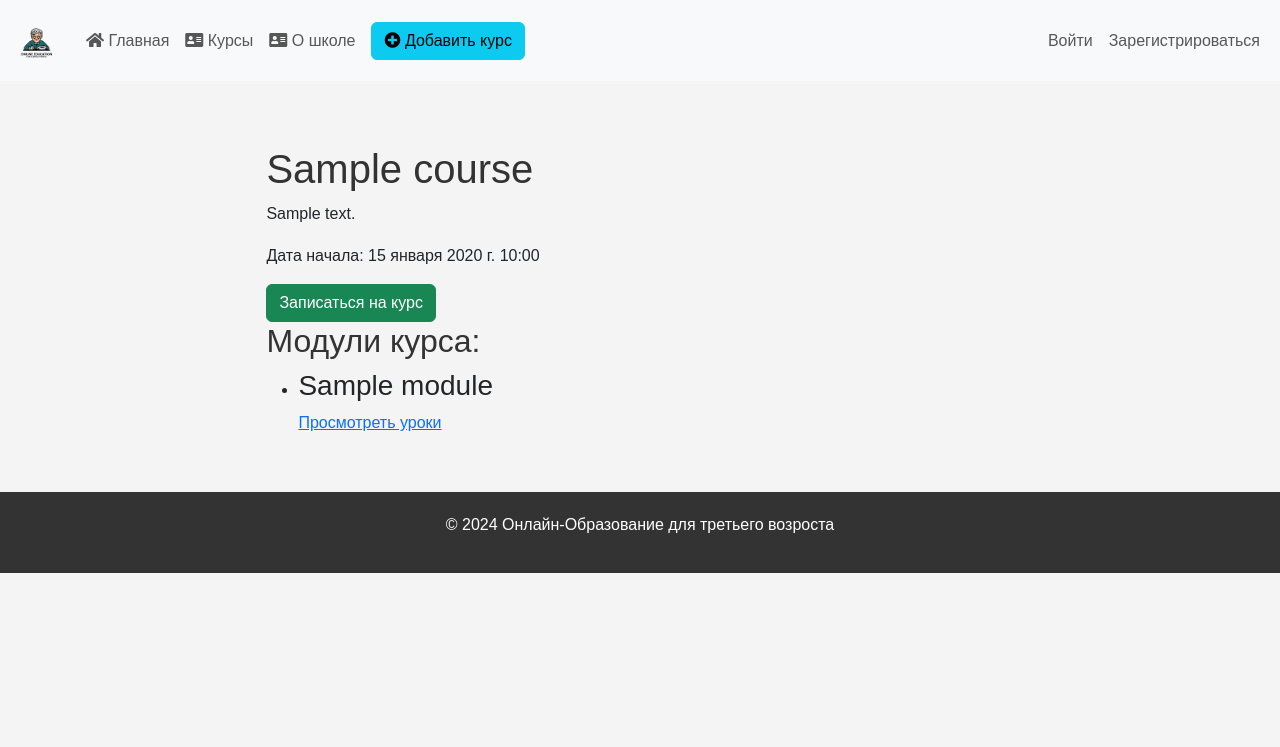
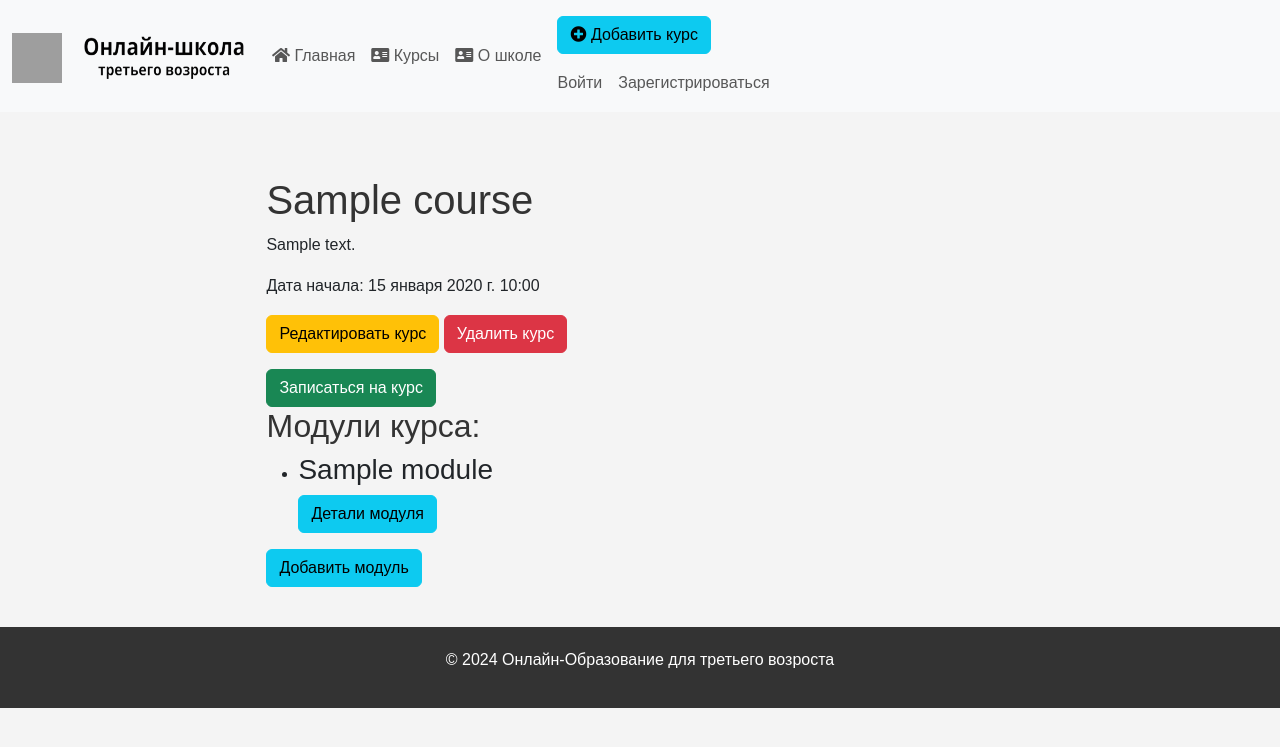
Before and after one commit to VladislavFl/education-system-django, a Django app: page /courses/course/1/ in a window 1280 px wide. Shown: the top 747 px of the page. Run offline with Django 4.2, Linux system fonts and the light colour scheme; tables that the repository leaves empty hold one stand-in row (values such as "Sample post"); some libraries are stand-ins or nearby versions; grey boxes are pictures that could not be loaded.

Commit message:
Add, edit, delete courses

```diff
--- a/EducationSystem/EducationSystem/settings.py
+++ b/EducationSystem/EducationSystem/settings.py
@@ -9,7 +9,7 @@ https://docs.djangoproject.com/en/4.2/topics/settings/
 For the full list of settings and their values, see
 https://docs.djangoproject.com/en/4.2/ref/settings/
 """
-
+import os
 from pathlib import Path
 
 from django.conf.global_settings import STATICFILES_DIRS
@@ -61,7 +61,7 @@ ROOT_URLCONF = 'EducationSystem.urls'
 TEMPLATES = [
     {
         'BACKEND': 'django.template.backends.django.DjangoTemplates',
-        'DIRS': [],
+        'DIRS': [os.path.join(BASE_DIR, 'templates')],
         'APP_DIRS': True,
         'OPTIONS': {
             'context_processors': [
--- a/EducationSystem/courses/templates/courses/course_detail.html
+++ b/EducationSystem/courses/templates/courses/course_detail.html
@@ -1,4 +1,4 @@
-<!-- templates/courses/course_detail.html -->
+<!-- course_detail.html -->
 {% extends 'main/layout.html' %}
 {% block title %}{{ course.title }}{% endblock %}
 {% block content %}
@@ -6,16 +6,21 @@
     <h1>{{ course.title }}</h1>
     <p>{{ course.description }}</p>
     <p>Дата начала: {{ course.date }}</p>
+       <!-- Кнопки для редактирования и удаления курса -->
+    <div class="mb-3">
+        <a href="{% url 'edit_course' course.id %}" class="btn btn-warning">Редактировать курс</a>
+        <a href="{% url 'delete_course' course.id %}" class="btn btn-danger">Удалить курс</a>
+    </div>
     <a href="{% url 'enroll_in_course' course.id %}" class="btn btn-success">Записаться на курс</a>
-
     <h2>Модули курса:</h2>
     <ul>
-        {% for module in modules %}
-            <li>
-                <h3>{{ module.title }}</h3>
-                <a href="{% url 'lesson_detail' module.lessons.first.id %}">Просмотреть уроки</a>
-            </li>
-        {% endfor %}
+    {% for module in modules %}
+        <li>
+             <h3>{{ module.title }}</h3>
+            <a href="{% url 'module_detail' module.id %}" class="btn btn-info">Детали модуля</a>
+        </li>
+    {% endfor %}
     </ul>
+    <a href="{% url 'create_module' course.id %}" class="btn btn-info">Добавить модуль</a>
 </div>
 {% endblock %}
--- a/EducationSystem/courses/templates/courses/create_assignment.html
+++ b/EducationSystem/courses/templates/courses/create_assignment.html
@@ -15,7 +15,8 @@
         {{ form.description.label_tag }}<br>
         {{ form.description }}
       </div>
-      <button class="btn btn-success" type="submit">Добавить задание</button>
+      <button type="submit" class="btn btn-success">Сохранить задание</button>
+        <a href="{% url 'lesson_detail' lesson.id %}" class="btn btn-secondary">Отмена</a>
     </form>
   </div>
 {% endblock %}
--- a/EducationSystem/courses/templates/courses/delete_course.html
+++ b/EducationSystem/courses/templates/courses/delete_course.html
@@ -7,7 +7,7 @@
     <form method="post">
         {% csrf_token %}
         <button class="btn btn-danger" type="submit">Удалить курс</button>
-        <a href="{% url 'courses_home' %}" class="btn btn-secondary">Отмена</a>
+        <a href="{% url 'courses_home'%}" class="btn btn-secondary">Отмена</a>
     </form>
 </div>
 {% endblock %}
--- a/EducationSystem/courses/templates/courses/delete_lesson.html
+++ b/EducationSystem/courses/templates/courses/delete_lesson.html
@@ -6,8 +6,8 @@
     <p>Вы уверены, что хотите удалить урок?</p>
     <form method="post">
         {% csrf_token %}
-        <button class="btn btn-danger" type="submit">Удалить урок</button>
-        <a href="{% url 'courses_home' %}" class="btn btn-secondary">Отмена</a>
+         <button type="submit" class="btn btn-danger">Удалить</button>
+        <a href="{% url 'module_detail' lesson.module.id %}" class="btn btn-secondary">Отмена</a>
     </form>
 </div>
 {% endblock %}
--- a/EducationSystem/courses/templates/courses/delete_module.htm.html
+++ b/EducationSystem/courses/templates/courses/delete_module.html
@@ -7,7 +7,7 @@
     <form method="post">
         {% csrf_token %}
         <button class="btn btn-danger" type="submit">Удалить модуль</button>
-        <a href="{% url 'courses_home' %}" class="btn btn-secondary">Отмена</a>
+        <a href="{% url 'course_detail'  module.course.id %}" class="btn btn-secondary">Отмена</a>
     </form>
 </div>
 {% endblock %}
--- a/EducationSystem/courses/templates/courses/edit_course.html
+++ b/EducationSystem/courses/templates/courses/edit_course.html
@@ -17,7 +17,8 @@
             {{ form.date.label_tag }}<br>
             {{ form.date }}
         </div>
-        <button class="btn btn-success" type="submit">Сохранить изменения</button>
+       <button type="submit" class="btn btn-success">Сохранить изменения</button>
+        <a href="{% url 'course_detail' course.id %}" class="btn btn-secondary">Отмена</a>
     </form>
 </div>
 {% endblock %}
--- a/EducationSystem/courses/templates/courses/edit_module.html
+++ b/EducationSystem/courses/templates/courses/edit_module.html
@@ -1,4 +1,3 @@
-<!-- templates/courses/edit_module.html -->
 {% extends 'main/layout.html' %}
 {% block title %}Редактирование модуля{% endblock %}
 {% block content %}
--- a/EducationSystem/courses/urls.py
+++ b/EducationSystem/courses/urls.py
@@ -9,13 +9,16 @@ urlpatterns = [
     path('create_assignment/<int:lesson_id>/', views.create_assignment, name='create_assignment'),
     path('course/<int:course_id>/', views.course_detail, name='course_detail'),# Просмотр деталей курса
     path('lesson/<int:lesson_id>/', views.lesson_detail, name='lesson_detail'),  # Просмотр деталей урока
+    path('module/<int:module_id>/', views.module_detail, name='module_detail'),# Детали модуля
+    path('assignment/<int:assignment_id>/', views.assignment_detail, name='assignment_detail'),# Детали урока
     path('enroll/<int:course_id>/', views.enroll_in_course, name='enroll_in_course'),  # Запись на курс
+    path('access_denied/<int:course_id>/', views.access_denied, name='access_denied'),
     path('edit_course/<int:course_id>/', views.edit_course, name='edit_course'),# Редактирование курса
+    path('delete_course/<int:course_id>/', views.delete_course, name='delete_course'),# Удаление курса
     path('edit_module/<int:module_id>/', views.edit_module, name='edit_module'),# Редактирование модуля
+    path('delete_module/<int:module_id>/', views.delete_module, name='delete_module'),# Удаление модуля
     path('edit_lesson/<int:lesson_id>/', views.edit_lesson, name='edit_lesson'),# Редактирование урока
+    path('delete_lesson/<int:lesson_id>/', views.delete_lesson, name='delete_lesson'),# Удаление урока
     path('edit_assignment/<int:assignment_id>/', views.edit_assignment, name='edit_assignment'),# Редактирование задания
-    path('delete_course/<int:course_id>/', views.delete_course, name='delete_course'),# Удаление курса
-    path('delete_module/<int:module_id>/', views.delete_module, name='delete_module'),# Удаление модуля
-    path('delete_lesson/<int:lesson_id>/', views.delete_lesson, name='delete_lesson'),# Удаление урока
     path('delete_assignment/<int:assignment_id>/', views.delete_assignment, name='delete_assignment'),# Удаление задания
 ]
--- a/EducationSystem/courses/views.py
+++ b/EducationSystem/courses/views.py
@@ -1,6 +1,9 @@
 from datetime import timezone
+from sys import modules
 
 from django.shortcuts import render, redirect, get_object_or_404
+
+import courses
 from .models import Courses, Modules, Lessons, Assignment, Enrollment
 from .forms import CoursesForm, ModuleForm, LessonForm, AssignmentForm, EnrollmentForm
 from django.contrib.auth.decorators import login_required
@@ -36,7 +39,7 @@ def create_module(request, course_id):
             module = form.save(commit=False)
             module.course = course
             module.save()
-            return redirect('create_lesson', module_id=module.id)
+            return redirect('module_detail', module_id=module.id)# Перенаправляем на страницу модуля
     else:
         form = ModuleForm()
     return render(request, 'courses/create_module.html', {'form': form, 'course': course})
@@ -62,7 +65,7 @@ def create_assignment(request, lesson_id):
             assignment = form.save(commit=False)
             assignment.lesson = lesson
             assignment.save()
-            return redirect('courses_home')
+            return redirect('lesson_detail', lesson_id=lesson.id)
     else:
         form = AssignmentForm()
     return render(request, 'courses/create_assignment.html', {'form': form, 'lesson': lesson})
@@ -77,12 +80,49 @@ def course_detail(request, course_id):
         'lessons': 3,
     })
 
+def module_detail(request, module_id):
+    module = get_object_or_404(Modules, id=module_id)
+    lessons = module.lessons.all()  # Получаем все уроки модуля
+    course = module.course  # Получаем курс, к которому принадлежит модуль
+    return render(request, 'courses/module_detail.html', {
+        'module': module,
+        'lessons': lessons,
+        'course': course,  # Передаем курс в контекст
+    })
 
-# Функция для просмотра уроков
+@login_required
 def lesson_detail(request, lesson_id):
     lesson = get_object_or_404(Lessons, id=lesson_id)
+    module = lesson.module  # Получаем модуль из урока
+    if module is None:
+        # Обработка случая, если модуль не найден
+        return render(request, 'courses/error.html', {'message': 'Модуль не найден.'})
+
+    course = module.course  # Получаем курс из модуля
+
+    if not Enrollment.objects.filter(user=request.user, course=course).exists():
+        return redirect('access_denied', course_id=course.id)
+
     assignments = lesson.assignments.all()
-    return render(request, 'courses/lesson_detail.html', {'lesson': lesson, 'assignments': assignments})
+    return render(request, 'courses/lesson_detail.html', {
+        'lesson': lesson,
+        'assignments': assignments,
+        'module': module,  # Передаем модуль в контекст
+    })
+
+def assignment_detail(request, assignment_id):
+    # Получаем задание по его идентификатору
+    assignment = get_object_or_404(Assignment, id=assignment_id)
+    lesson = assignment.lesson  # Предполагается, что задание связано с уроком
+
+    # Отправляем данные в шаблон
+    return render(request, 'courses/assignment_detail.html', {
+        'assignment': assignment,
+        'lesson': lesson,
+    })
+def access_denied(request, course_id):
+    course = get_object_or_404(Courses, id=course_id)
+    return render(request, 'courses/access_denied.html', {'course': course})
 
 # Функция для записи на курс
 @login_required
@@ -92,6 +132,12 @@ def enroll_in_course(request, course_id):
 
     if created:
         message = "Вы успешно записались на курс!"
+        # Получаем первую лекцию из модуля курса
+        first_module = course.modules.first()
+        if first_module:
+            first_lesson = first_module.lessons.first()
+            if first_lesson:
+                return redirect('lesson_detail', lesson_id=first_lesson.id)
     else:
         message = "Вы уже записаны на этот курс."
 
@@ -103,47 +149,11 @@ def edit_course(request, course_id):
     if request.method == 'POST':
         form = CoursesForm(request.POST, instance=course)
         if form.is_valid():
-            form.save()
-            return redirect('courses_home')
+            form.save()# Сохраняем изменения
+            return redirect('course_detail', course_id=course.id)  # Перенаправляем на страницу курса
     else:
         form = CoursesForm(instance=course)
     return render(request, 'courses/edit_course.html', {'form': form, 'course': course})
-
-@login_required
-def edit_module(request, module_id):
-    module = get_object_or_404(Modules, id=module_id)
-    if request.method == 'POST':
-        form = ModuleForm(request.POST, instance=module)
-        if form.is_valid():
-            form.save()
-            return redirect('create_lesson', module_id=module.id)
-    else:
-        form = ModuleForm(instance=module)
-    return render(request, 'courses/edit_module.html', {'form': form, 'module': module})
-
-@login_required
-def edit_lesson(request, lesson_id):
-    lesson = get_object_or_404(Lessons, id=lesson_id)
-    if request.method == 'POST':
-        form = LessonForm(request.POST, instance=lesson)
-        if form.is_valid():
-            form.save()
-            return redirect('create_assignment', lesson_id=lesson.id)
-    else:
-        form = LessonForm(instance=lesson)
-    return render(request, 'courses/edit_lesson.html', {'form': form, 'lesson': lesson})
-
-@login_required
-def edit_assignment(request, assignment_id):
-    assignment = get_object_or_404(Assignment, id=assignment_id)
-    if request.method == 'POST':
-        form = AssignmentForm(request.POST, instance=assignment)
-        if form.is_valid():
-            form.save()
-            return redirect('courses_home')
-    else:
-        form = AssignmentForm(instance=assignment)
-    return render(request, 'courses/edit_assignment.html', {'form': form, 'assignment': assignment})
 
 @login_required
 def delete_course(request, course_id):
@@ -154,25 +164,68 @@ def delete_course(request, course_id):
     return render(request, 'courses/delete_course.html', {'course': course})
 
 @login_required
-def delete_module(request, module_id):
+def edit_module(request, module_id):
     module = get_object_or_404(Modules, id=module_id)
     if request.method == 'POST':
-        module.delete()
-        return redirect('courses_home')
-    return render(request, 'courses/delete_module.html', {'module': module})
+        form = ModuleForm(request.POST, instance=module)
+        if form.is_valid():
+            form.save()
+            return redirect('module_detail', module_id=module.id)# Перенаправляем на страницу модуля
+    else:
+        form = ModuleForm(instance=module)
+    return render(request, 'courses/edit_module.html', {'form': form, 'module': module})
+
+@login_required
+def delete_module(request, module_id):
+    # Получаем модуль или выдаем 404, если не найден
+    module = get_object_or_404(Modules, id=module_id)
+    course_id = module.course.id  # Сохраняем ID курса для перенаправления
+
+    if request.method == 'POST':
+        module.delete()  # Удаляем модуль
+        return redirect('course_detail', course_id=course_id)  # Перенаправляем к деталям курса
+
+    return render(request, 'courses/delete_module.html', {'module': module}) # Возвращаем страницу подтверждения удаления модуля
+
+@login_required
+def edit_lesson(request, lesson_id):
+    lesson = get_object_or_404(Lessons, id=lesson_id)
+    if request.method == 'POST':
+        form = LessonForm(request.POST, instance=lesson)
+        if form.is_valid():
+            form.save()
+            return redirect('lesson_detail', lesson_id=lesson.id)
+    else:
+        form = LessonForm(instance=lesson)
+    return render(request, 'courses/edit_lesson.html', {'form': form, 'lesson': lesson})
 
 @login_required
 def delete_lesson(request, lesson_id):
     lesson = get_object_or_404(Lessons, id=lesson_id)
+    module_id = lesson.module.id  # Получаем ID модуля, к которому принадлежит урок
     if request.method == 'POST':
-        lesson.delete()
-        return redirect('courses_home')
+        lesson.delete()  # Удаляем урок
+        return redirect('module_detail', module_id=module_id)  # Перенаправляем к деталям модуля
     return render(request, 'courses/delete_lesson.html', {'lesson': lesson})
+
+@login_required
+def edit_assignment(request, assignment_id):
+    assignment = get_object_or_404(Assignment, id=assignment_id)
+    if request.method == 'POST':
+        form = AssignmentForm(request.POST, instance=assignment)
+        if form.is_valid():
+            form.save()
+            return redirect('assignment_detail', assignment_id=assignment_id)
+    else:
+        form = AssignmentForm(instance=assignment)
+    return render(request, 'courses/edit_assignment.html', {'form': form, 'assignment': assignment})
+
 
 @login_required
 def delete_assignment(request, assignment_id):
     assignment = get_object_or_404(Assignment, id=assignment_id)
+    lesson_id = assignment.lesson.id
     if request.method == 'POST':
         assignment.delete()
-        return redirect('courses_home')
+        return redirect('lesson_detail', lesson_id=lesson_id)
     return render(request, 'courses/delete_assignment.html', {'assignment': assignment})
--- a/EducationSystem/main/templates/main/index.html
+++ b/EducationSystem/main/templates/main/index.html
@@ -6,7 +6,7 @@
         <h1 class="mb-4">Школа Онлайн-Образования для Людей Третьего Возраста</h1>
 <body>
         <div class="image-container">
-        <img src="main/static/img/art.jpg" alt="картинка">
+        <img src="/img/art.jpg" alt="картинка">
         <div class="overlay-text">
             <h1>Онлайн-обучение для третьего возроста</h1>
             <p>Образовательная площадка для развития потенциала людей старшего возроста</p>
--- a/EducationSystem/main/templates/main/layout.html
+++ b/EducationSystem/main/templates/main/layout.html
@@ -14,7 +14,10 @@
   <nav class="navbar navbar-expand-lg navbar-light bg-light">
     <div class="container-fluid">
       <a class="navbar-brand" href="{% url 'home' %}">
-        <img src="{% static 'img/logo1.png' %}" alt="Логотип" width="50" height="50" class="d-inline-block align-text-top">
+        <img src="{% static 'img/logo.png' %}" alt="Логотип" width="50" height="50" class="d-inline-block align-text-top">
+      </a>
+      <a class="navbar-brand" href="{% url 'home' %}">
+        <img src="{% static 'img/text.png' %}" alt="Логотип" width="170" height="50" class="d-inline-block align-text-top">
       </a>
       <button class="navbar-toggler" type="button" data-bs-toggle="collapse" data-bs-target="#navbarNav" aria-controls="navbarNav" aria-expanded="false" aria-label="Toggle navigation">
         <span class="navbar-toggler-icon"></span>
@@ -32,10 +35,7 @@
           </li>
           <li class="nav-item">
             <a class="nav-link" href="{% url 'create_course' %}"><button class="btn btn-info"><i class="fas fa-plus-circle"></i> Добавить курс</button></a>
-          </li>
-        </ul>
-
-        <ul class="navbar-nav ms-auto d-flex align-items-center">
+                <ul class="navbar-nav ms-auto d-flex align-items-center">
           {% if user.is_authenticated %}
             <li class="nav-item">
               <span class="navbar-text">Привет, {{ user.username }}!</span>
```
Also changed, not shown: EducationSystem/courses/templates/courses/assignment_detail.html (added, +14 -0 lines), EducationSystem/courses/templates/courses/create_lesson.html (+6 -2 lines), EducationSystem/courses/templates/courses/create_module.html (+6 -2 lines), EducationSystem/courses/templates/courses/lesson_detail.html (+7 -5 lines), EducationSystem/courses/templates/courses/module_detail.html (added, +21 -0 lines), EducationSystem/main/static/img/text.png (added).
